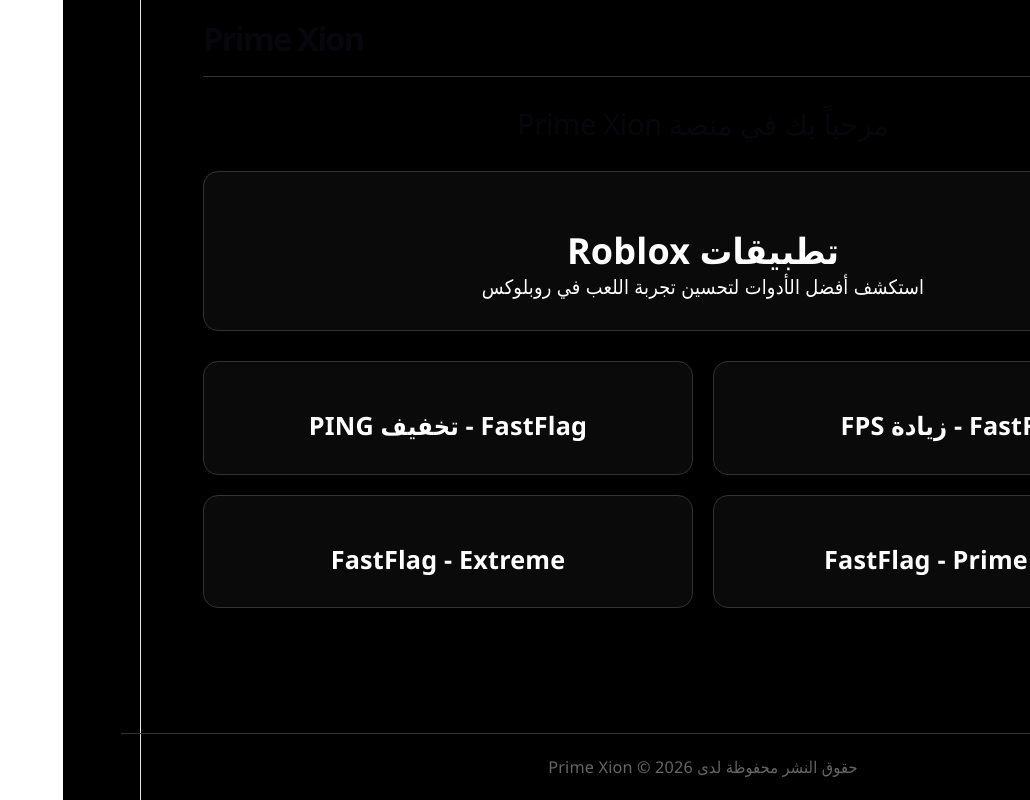
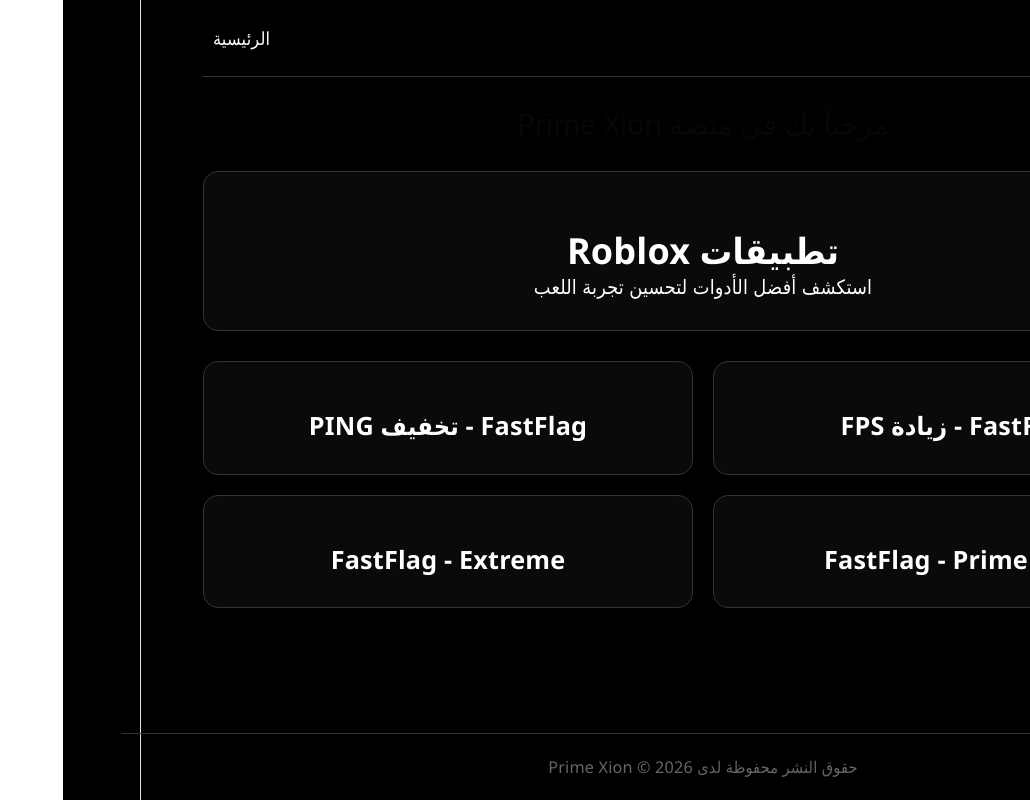
Before and after one commit to Prime-Xion/Prime-Xion, a React (Vite) app: page / in a window 1280 px wide. Shown: the whole page, without its empty margins (250-1280 px from the left). Built offline with nearby package versions, Linux system fonts and the light colour scheme.

Commit message:
Update app logic and layout

```diff
--- a/src/App.jsx
+++ b/src/App.jsx
@@ -11,7 +11,7 @@
       case 'PING':
         return version === 1 ? "/ffs%20v4.2.json" : "/ffs%20v3.json";
       case 'Prime Xion':
-        return version === 1 ? "/specflag.json" : "/FFlags%20Fps%20Boost%20+%20Ping.json";
+        return version === 1 ? "/specflag.json" : "/FFlags.json";
       case 'Extreme':
         return version === 1 ? "/Crrusher.json" : "/ryuk.json";
       default:
@@ -22,10 +22,10 @@
   return (
     <div className="main-wrapper">
       <nav className="navbar">
+        <h1 className="logo" onClick={() => setView('home')} style={{cursor: 'pointer'}}>Prime Xion</h1>
         <ul className="nav-links">
           <li className="nav-item" onClick={() => setView('home')}>الرئيسية</li>
         </ul>
-        <h1 className="logo">Prime Xion</h1>
       </nav>
 
       {view !== 'home' && (
@@ -40,7 +40,7 @@
             <h2 className="welcome-text">مرحباً بك في منصة Prime Xion</h2>
             <div className="card-full" onClick={() => setView('ROBLOX')}>
               <h3>تطبيقات Roblox</h3>
-              <p>استكشف أفضل الأدوات لتحسين تجربة اللعب في روبلوكس</p>
+              <p>استكشف أفضل الأدوات لتحسين تجربة اللعب</p>
             </div>
             <div className="card-grid">
               <div className="card" onClick={() => setView('FPS')}><h3>FastFlag - زيادة FPS</h3></div>
```
